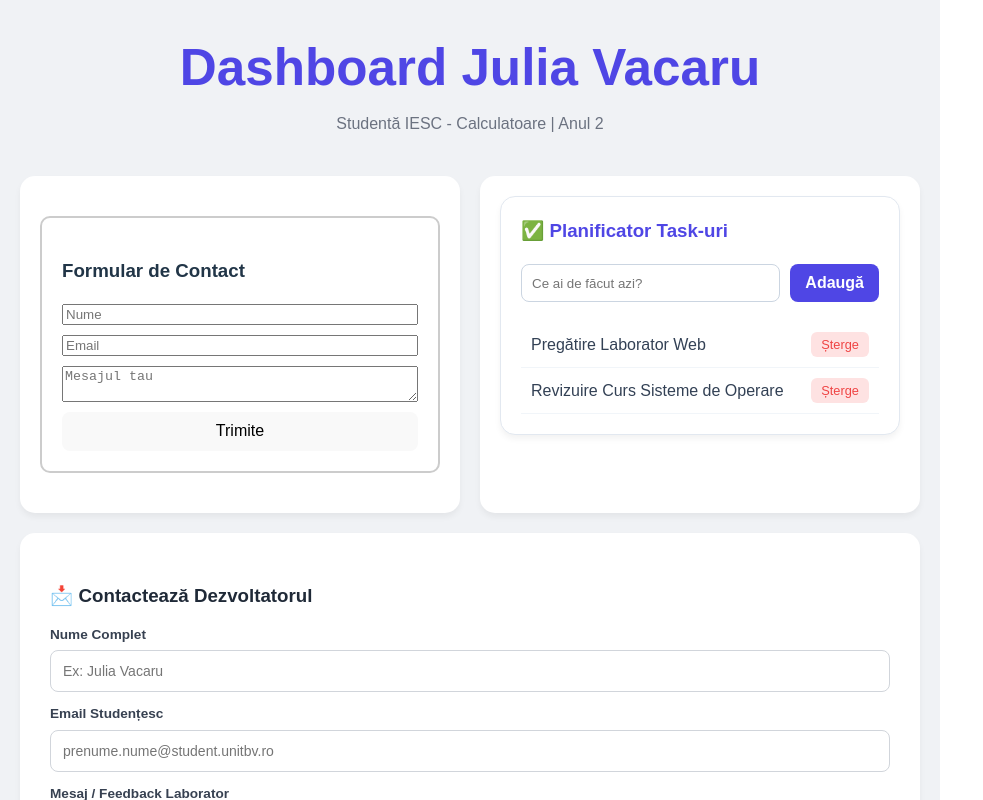
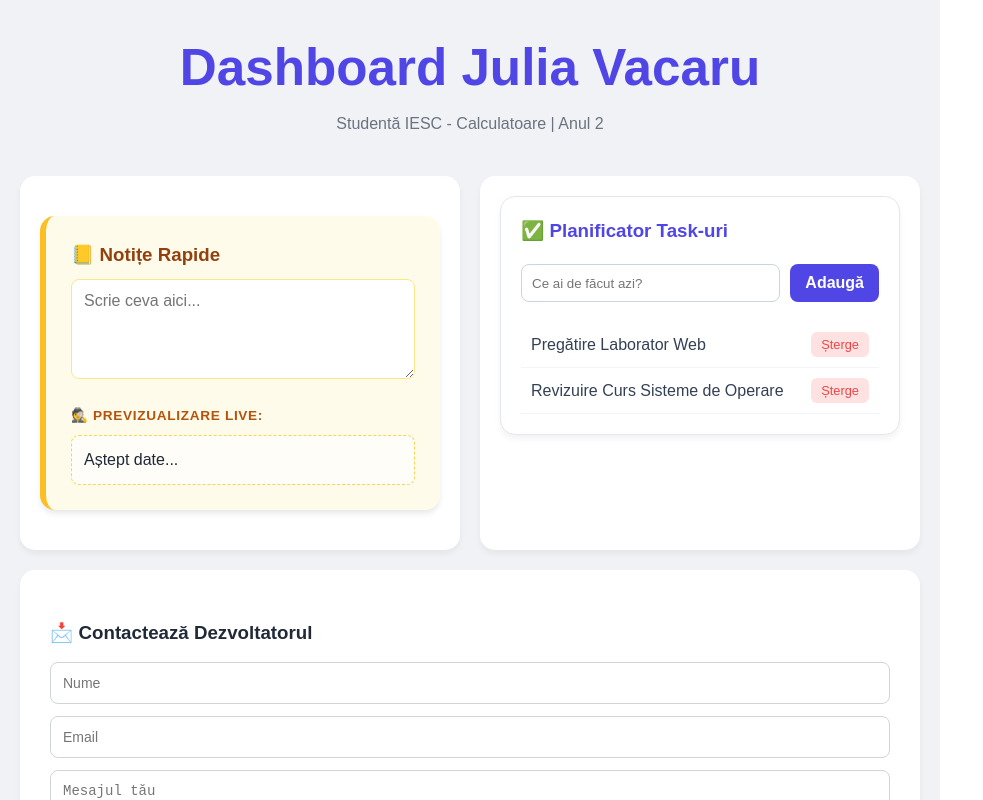
Before and after one commit to Julia-V22/Programare-Web, a React (Vite) app: page / in a window 1280 px wide. Shown: the top 800 px of the page, without its empty margins (0-983 px from the left). Built offline with nearby package versions, Linux system fonts and the light colour scheme.

Commit message:
feat: finalized all exercises lab 5 (Form and Clock)

```diff
--- a/src/ContactForm.jsx
+++ b/src/ContactForm.jsx
@@ -6,27 +6,30 @@ function ContactForm() {
   const [message, setMessage] = useState('');
   const [feedback, setFeedback] = useState('');
 
-  function handleSubmit(e) {
+  const handleSubmit = (e) => {
     e.preventDefault();
 
+    // Verificare pentru câmpuri goale (folosind .trim() pentru siguranță)
     if (name.trim() === '' || email.trim() === '' || message.trim() === '') {
-      setFeedback('⚠️ Oops! Julia, te rugăm să completezi toate câmpurile.');
+      setFeedback('⚠️ Completează toate câmpurile!');
     } else {
-      setFeedback(`🚀 Succes! Mesajul de la "${name}" a fost procesat de sistem.`);
+      setFeedback('🚀 Mulțumim, ' + name + '! Mesajul a fost trimis.');
+      // Resetăm câmpurile
       setName('');
       setEmail('');
       setMessage('');
     }
-  }
+  };
 
-  // Obiecte de stil pentru a păstra JSX-ul curat
+  // Stiluri inline pentru un aspect unitar
   const inputStyle = {
     padding: '12px',
     borderRadius: '8px',
     border: '1px solid #d1d5db',
     fontSize: '14px',
     outline: 'none',
-    transition: 'border-color 0.2s',
+    width: '100%',
+    boxSizing: 'border-box'
   };
 
   const buttonStyle = {
@@ -37,8 +40,7 @@ function ContactForm() {
     borderRadius: '8px',
     fontWeight: 'bold',
     cursor: 'pointer',
-    marginTop: '10px',
-    transition: 'background-color 0.3s'
+    transition: 'background 0.3s'
   };
 
   return (
@@ -46,66 +48,42 @@ function ContactForm() {
       <h3 style={{ color: '#1f2937', marginBottom: '15px' }}>📩 Contactează Dezvoltatorul</h3>
 
       <form onSubmit={handleSubmit} style={{ display: 'flex', flexDirection: 'column', gap: '12px' }}>
-
-        <div style={{ display: 'flex', flexDirection: 'column', gap: '5px' }}>
-          <label style={labelStyle}>Nume Complet</label>
         <input
           type="text"
-            placeholder="Ex: Julia Vacaru"
+          placeholder="Nume"
           value={name}
           onChange={(e) => setName(e.target.value)}
           style={inputStyle}
-            onFocus={(e) => e.target.style.borderColor = '#6366f1'}
-            onBlur={(e) => e.target.style.borderColor = '#d1d5db'}
         />
-        </div>
 
-        <div style={{ display: 'flex', flexDirection: 'column', gap: '5px' }}>
-          <label style={labelStyle}>Email Studențesc</label>
         <input
           type="email"
-            placeholder="prenume.nume@student.unitbv.ro"
+          placeholder="Email"
           value={email}
           onChange={(e) => setEmail(e.target.value)}
           style={inputStyle}
-            onFocus={(e) => e.target.style.borderColor = '#6366f1'}
-            onBlur={(e) => e.target.style.borderColor = '#d1d5db'}
         />
-        </div>
 
-        <div style={{ display: 'flex', flexDirection: 'column', gap: '5px' }}>
-          <label style={labelStyle}>Mesaj / Feedback Laborator</label>
         <textarea
-            placeholder="Scrie aici observațiile tale..."
+          placeholder="Mesajul tău"
           value={message}
           onChange={(e) => setMessage(e.target.value)}
           style={{ ...inputStyle, minHeight: '100px', resize: 'vertical' }}
-            onFocus={(e) => e.target.style.borderColor = '#6366f1'}
-            onBlur={(e) => e.target.style.borderColor = '#d1d5db'}
         />
-        </div>
 
-        <button
-          type="submit"
-          style={buttonStyle}
-          onMouseOver={(e) => e.target.style.backgroundColor = '#4338ca'}
-          onMouseOut={(e) => e.target.style.backgroundColor = '#4f46e5'}
-        >
-          Trimite Mesaj
-        </button>
+        <button type="submit" style={buttonStyle}>Trimite</button>
       </form>
 
-      {/* Mesaj de feedback animat vizual prin culori */}
+      {/* Mesaj de feedback colorat dinamic */}
       {feedback && (
         <div style={{
-          marginTop: '20px',
+          marginTop: '15px',
           padding: '10px',
           borderRadius: '6px',
           backgroundColor: feedback.includes('⚠️') ? '#fef2f2' : '#f0fdf4',
           color: feedback.includes('⚠️') ? '#dc2626' : '#16a34a',
-          fontSize: '0.9rem',
-          fontWeight: '600',
           textAlign: 'center',
+          fontWeight: 'bold',
           border: `1px solid ${feedback.includes('⚠️') ? '#fecaca' : '#bbf7d0'}`
         }}>
           {feedback}
@@ -115,10 +93,4 @@ function ContactForm() {
   );
 }
 
-const labelStyle = {
-  fontSize: '0.85rem',
-  fontWeight: '600',
-  color: '#374151'
-};
-
 export default ContactForm;
--- a/src/QuickNote.jsx
+++ b/src/QuickNote.jsx
@@ -1,61 +1,72 @@
 import { useState } from 'react';
 
-function ContactForm() {
-  // 1. Declari cele 3 state-uri pentru datele introduse
-  const [name, setName] = useState('');
-  const [email, setEmail] = useState('');
-  const [message, setMessage] = useState('');
+function QuickNote() {
+  const [note, setNote] = useState('');
 
-  // 2. State-ul pentru mesajul de feedback
-  const [feedback, setFeedback] = useState('');
+  const containerStyle = {
+    padding: '25px',
+    backgroundColor: '#fffbeb',
+    borderLeft: '6px solid #fbbf24',
+    borderRadius: '15px',
+    boxShadow: '0 4px 6px -1px rgba(0, 0, 0, 0.1)',
+    margin: '20px 0'
+  };
 
-  // 3. Funcția care se execută la Submit
-  const handleSubmit = (e) => {
-    e.preventDefault(); // Foarte important: previne reîncărcarea paginii!
-
-    if (name === '' || email === '' || message === '') {
-      setFeedback('Completeaza toate campurile!');
-    } else {
-      setFeedback('Multumim, ' + name + '!');
-      // Opțional: resetăm câmpurile după succes
-      setName('');
-      setEmail('');
-      setMessage('');
-    }
+  const textareaStyle = {
+    width: '100%',
+    height: '100px',
+    padding: '12px',
+    marginTop: '10px',
+    borderRadius: '8px',
+    border: '1px solid #fde68a',
+    fontSize: '1rem',
+    fontFamily: 'inherit',
+    boxSizing: 'border-box',
+    outline: 'none',
+    transition: 'border-color 0.3s ease'
   };
 
   return (
-    <div style={{ border: '2px solid #ccc', padding: '20px', borderRadius: '10px', margin: '20px 0' }}>
-      <h3>Formular de Contact</h3>
+    <div style={containerStyle}>
+      <h3 style={{ margin: 0, color: '#92400e', display: 'flex', alignItems: 'center', gap: '10px' }}>
+        📒 Notițe Rapide
+      </h3>
 
-      <form onSubmit={handleSubmit} style={{ display: 'flex', flexDirection: 'column', gap: '10px' }}>
-        <input
-          type="text"
-          placeholder="Nume"
-          value={name}
-          onChange={(e) => setName(e.target.value)}
-        />
+      <textarea
+        style={textareaStyle}
+        value={note}
+        placeholder="Scrie ceva aici..."
+        onChange={(e) => setNote(e.target.value)}
+        onFocus={(e) => e.target.style.borderColor = '#fbbf24'}
+        onBlur={(e) => e.target.style.borderColor = '#fde68a'}
+      />
 
-        <input
-          type="email"
-          placeholder="Email"
-          value={email}
-          onChange={(e) => setEmail(e.target.value)}
-        />
+      {/* Secțiunea de Previzualizare Live */}
+      <div style={{ marginTop: '20px' }}>
+        <h4 style={{
+          margin: '0 0 8px 0',
+          color: '#b45309',
+          fontSize: '0.85rem',
+          textTransform: 'uppercase',
+          letterSpacing: '0.05em'
+        }}>
+          🕵️ Previzualizare Live:
+        </h4>
 
-        <textarea
-          placeholder="Mesajul tau"
-          value={message}
-          onChange={(e) => setMessage(e.target.value)}
-        />
-
-        <button type="submit">Trimite</button>
-      </form>
-
-      {/* Afișăm feedback-ul doar dacă există */}
-      {feedback && <p style={{ marginTop: '15px', color: 'blue' }}>{feedback}</p>}
+        <div style={{
+          padding: '12px',
+          backgroundColor: 'rgba(255,255,255,0.6)',
+          borderRadius: '8px',
+          color: '#1f2937',
+          minHeight: '20px',
+          border: '1px dashed #fcd34d',
+          lineHeight: '1.5'
+        }}>
+          {note || "Aștept date..."}
+        </div>
+      </div>
     </div>
   );
 }
 
-export default ContactForm;
+export default QuickNote;
```
Lines whose indentation alone changed are shown as unchanged.
